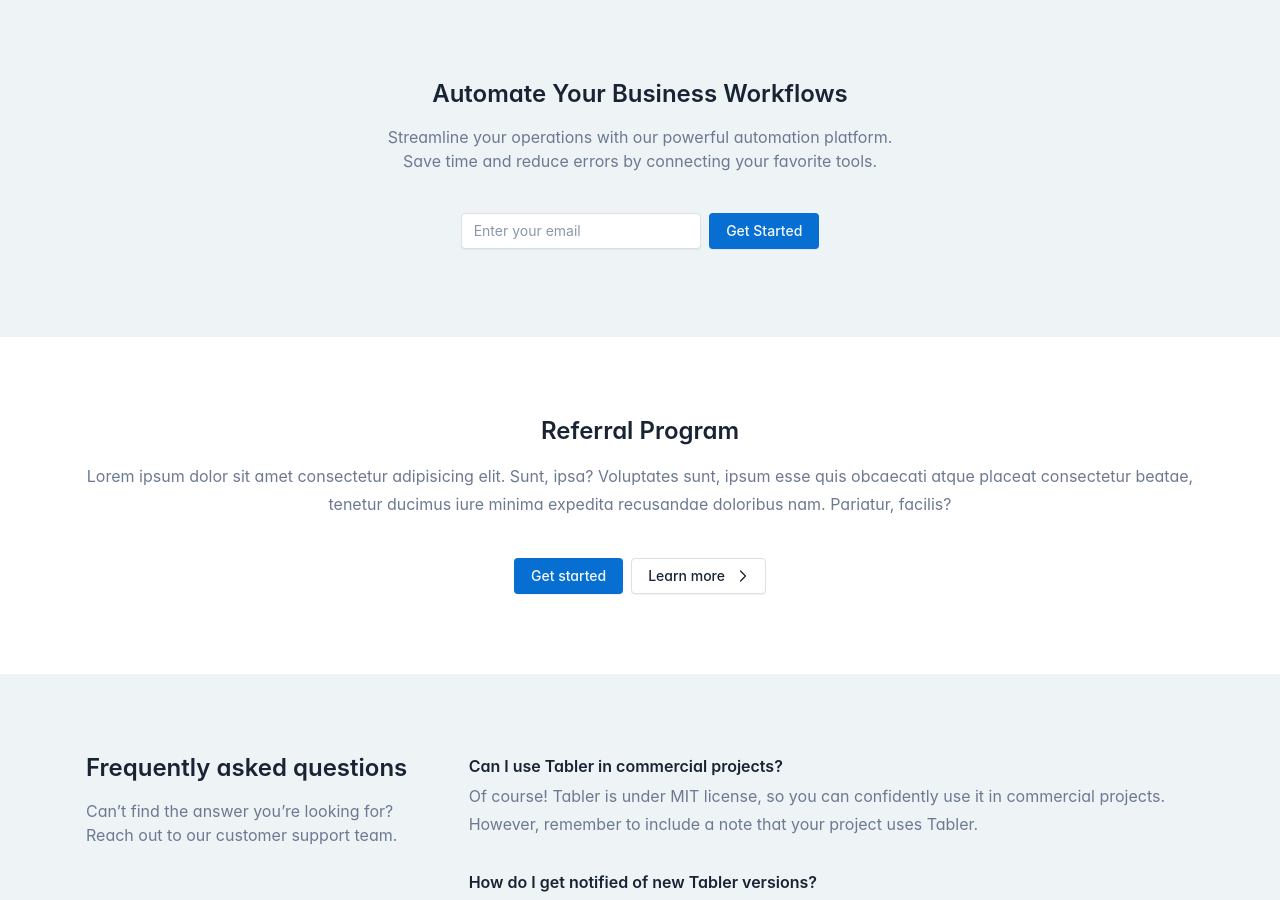
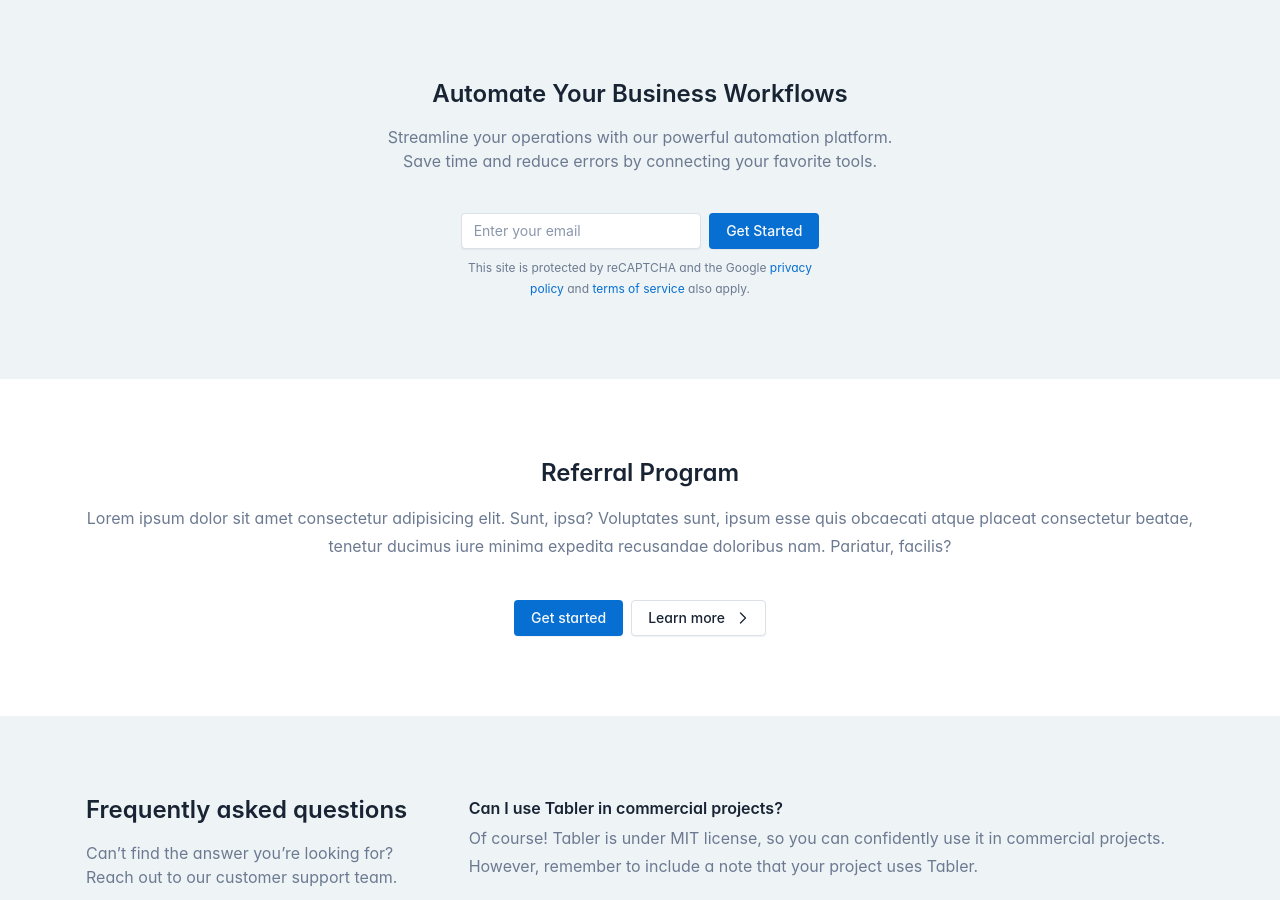
Before and after one commit to olegp/ionsquare.com, a Jekyll site: the page built from site/index.html, in a window 1280 px wide and 900 px high, scrolled down 2428 px. Built offline with Jekyll 4.4.1, drawn with Linux system fonts in a browser that asks for light colours.

Commit message:
Add reCAPTCHA privacy and terms notice to contact form

```diff
--- a/site/_includes/index/form.html
+++ b/site/_includes/index/form.html
@@ -20,6 +20,10 @@
             Get Started
           </button>
         </div>
+        <div class="text-secondary fs-5">
+          This site is protected by reCAPTCHA and the Google <a rel="noopener nofollow" href="https://policies.google.com/privacy">privacy policy</a>
+          and <a rel="noopener nofollow" href="https://policies.google.com/terms">terms of service</a> also apply.
+          </div>
       </form>
     </div>
   </div>
```
